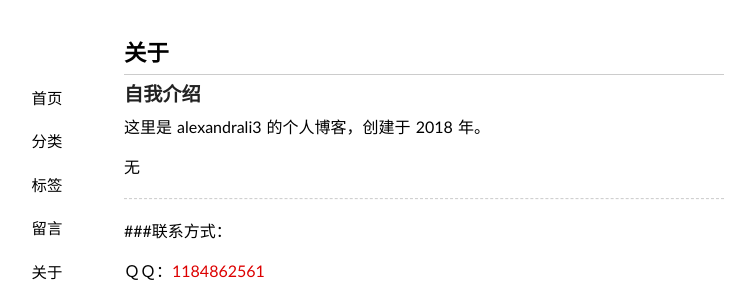
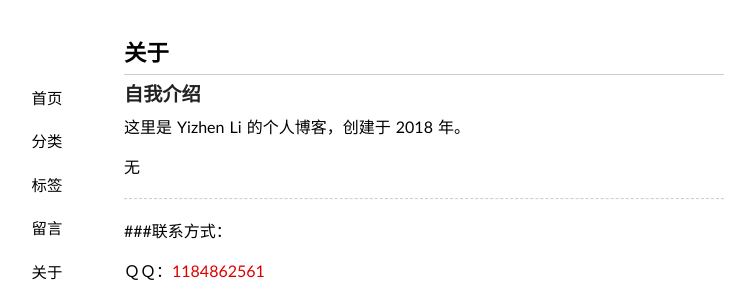
Before and after one commit to alexandrali3/alexandrali3.github.io, a Jekyll site: the page built from about/index.md, in a window 1280 px wide. Shown: the top 301 px of the page, without its empty margins (216-971 px from the left). Built offline with Jekyll 4.4.1, drawn with Linux system fonts in a browser that asks for light colours.

Commit message:
Modify _config.yml

```diff
--- a/_config.yml
+++ b/_config.yml
@@ -6,12 +6,12 @@ author: Yizhen Li
 qq: 1184862561
 email: 1184862561@qq.com
 
-duoshuo: yourname
+duoshuo:
 beian:
 cnzz:
 weibo:
 github: alexandrali3
-about: "这里是 alexandrali3 的个人博客，创建于 2018 年。"
+about: "这里是 Yizhen Li 的个人博客，创建于 2018 年。"
 
 safe: true
 paginate: 20
```
